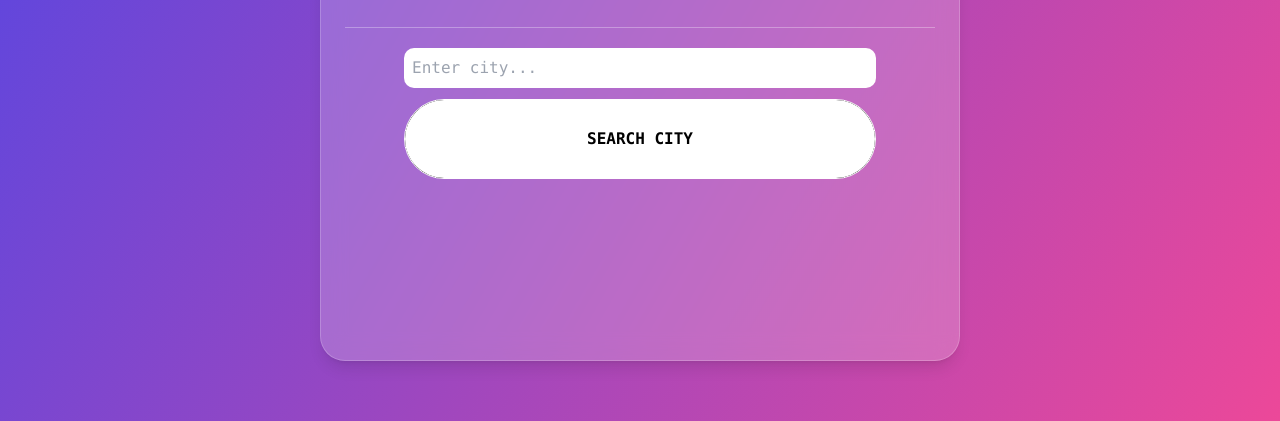
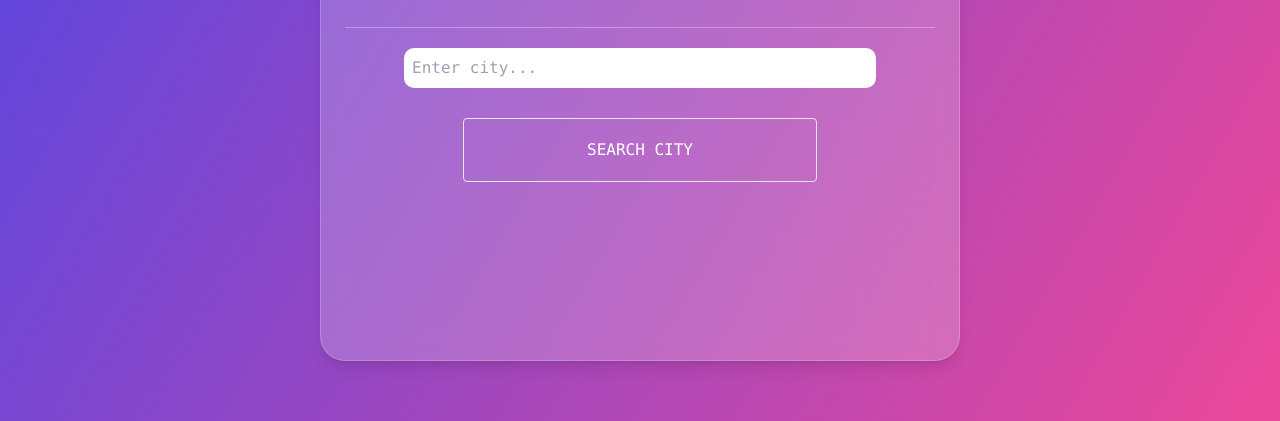
Before and after one commit to RoyGraves606/whether-app, a plain HTML site: page index.html in a window 1280 px wide. Shown: the part 379-800 px from the top of the page. Drawn offline with nearby package versions, Linux system fonts and the light colour scheme.

Commit message:
Update index.html

```diff
--- a/index.html
+++ b/index.html
@@ -26,68 +26,12 @@
       font-size: 2.5rem;
       background-color: transparent;
     }
-
-    .btn-53,
-    .btn-53 *,
-    .btn-53::after,
-    .btn-53::before {
-      box-sizing: border-box;
-      border: 0;
+    .btn:hover {
+      background-color: rgba(245, 222, 179, 0.171);
     }
 
-    .btn-53 {
-      border: 1px solid;
-      border-radius: 999px;
-      background-color: #000;
-      color: #fff;
-      font-weight: 900;
-      text-transform: uppercase;
-      padding: 1.2rem 3rem;
-      overflow: hidden;
-      position: relative;
-      display: inline-block;
-      cursor: pointer;
-    }
 
-    .btn-53 .original {
-      background: #fff;
-      color: #000;
-      position: absolute;
-      inset: 0;
-      height: 100%;
-      display: grid;
-      place-content: center;
-      transition: transform 0.3s ease;
-    }
 
-    .btn-53:hover .original {
-      transform: translateY(100%);
-    }
-
-    .btn-53 .letters {
-      display: inline-flex;
-    }
-
-    .btn-53 span {
-      opacity: 0;
-      transform: translateY(-15px);
-      transition: transform 0.3s ease, opacity 0.3s;
-    }
-
-    .btn-53 span:nth-child(2n) {
-      transform: translateY(15px);
-    }
-
-    .btn-53:hover span {
-      opacity: 1;
-      transform: translateY(0);
-    }
-
-    .btn-53:hover span:nth-child(2) { transition-delay: 0.1s; }
-    .btn-53:hover span:nth-child(3) { transition-delay: 0.2s; }
-    .btn-53:hover span:nth-child(4) { transition-delay: 0.3s; }
-    .btn-53:hover span:nth-child(5) { transition-delay: 0.4s; }
-    .btn-53:hover span:nth-child(6) { transition-delay: 0.5s; }
   </style>
 
   <script src="https://cdn.tailwindcss.com"></script>
@@ -141,16 +85,8 @@
         placeholder="Enter city..."
         class="w-[80%] rounded-[10px] p-2 outline-none text-black mb-[-5%]"
       >
-      <button id="searchBtn" class="btn-53 w-[100%] md:w-[80%] md:mt-10 sm:mt-10 ld:w-[100%] ld:mt-15 text-center h-[10vh] mt-8">
-        <div class="original">SEARCH CITY</div>
-        <div class="letters text-center">
-          <span>S</span>
-          <span>U</span>
-          <span>B</span>
-          <span>M</span>
-          <span>I</span>
-          <span>T</span>
-        </div>
+      <button id="searchBtn" class="btn w-[80%] h-[8vh] border rounded md:w-[60%] md:mt-[10%] sm:mt-10 sm:w-[60%] ld:w-[100%] ld:mt-15 text-center mt-10">
+        SEARCH CITY
       </button>
     </div>
   </main>
```
